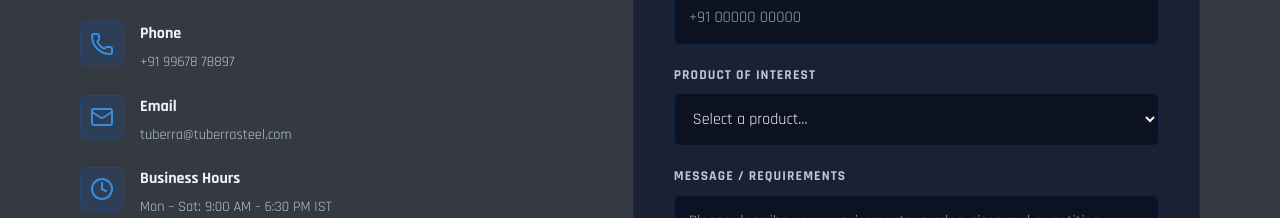
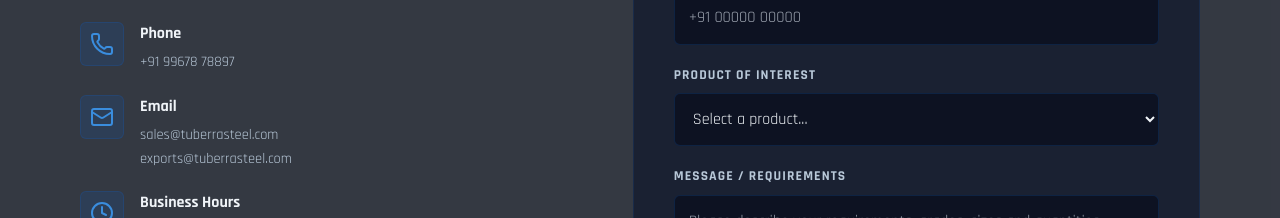
Before and after one commit to Harshelar/Tuberra, a React (Vite) app in the folder tuberra-react/: page / in a window 1280 px wide. Shown: the part 7520-7738 px from the top of the page. Built offline with nearby package versions, Linux system fonts and the light colour scheme.

Commit message:
update emails

```diff
--- a/tuberra-react/src/sections/Contact.jsx
+++ b/tuberra-react/src/sections/Contact.jsx
@@ -65,7 +65,7 @@ const Contact = () => {
             {[
               { icon: <MapPin />, title: "Office Address", detail: "201, Somji Building, Shop No. 5, S.V.P. Road, Near Gol Deval Temple, Mumbai - 400 004. Maharashtra, India." },
               { icon: <Phone />, title: "Phone", detail: "+91 99678 78897" },
-              { icon: <Mail />, title: "Email", detail: "tuberra@tuberrasteel.com" },
+              { icon: <Mail />, title: "Email", detail: <>sales@tuberrasteel.com <br /> exports@tuberrasteel.com</> },
               { icon: <Clock />, title: "Business Hours", detail: "Mon – Sat: 9:00 AM – 6:30 PM IST" }
             ].map((info, i) => (
               <div key={i} className="flex gap-4 items-start">
```
